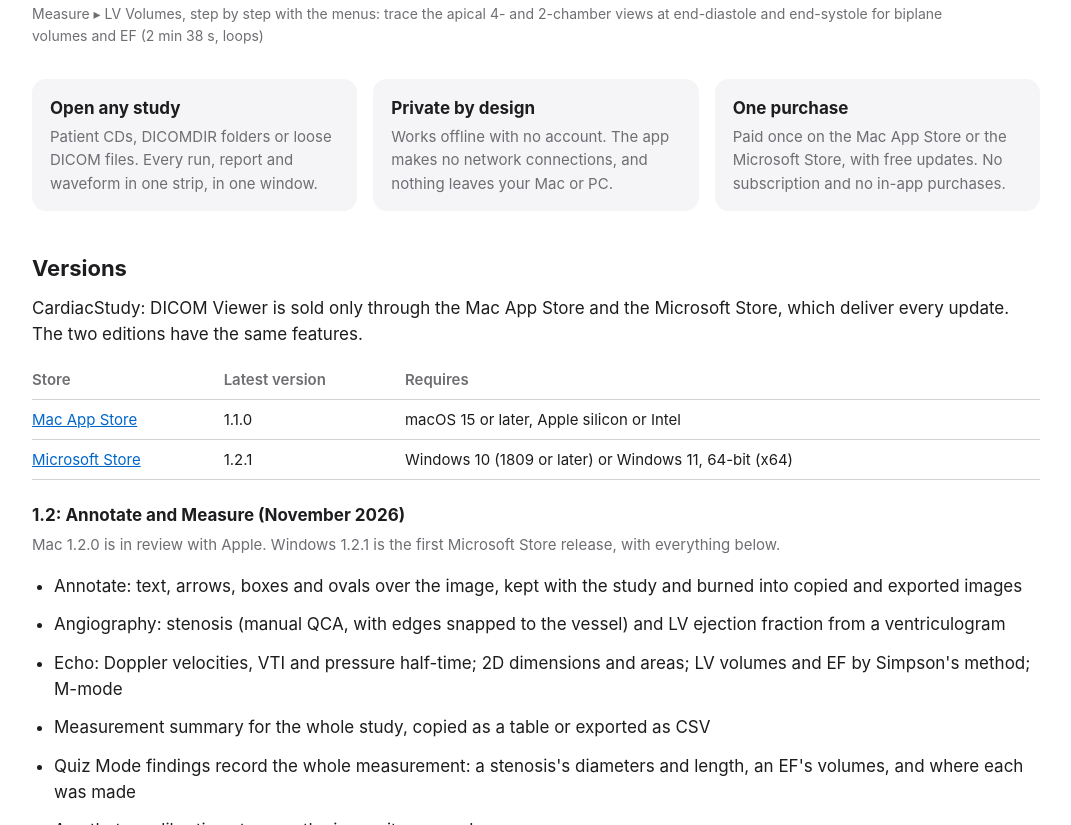
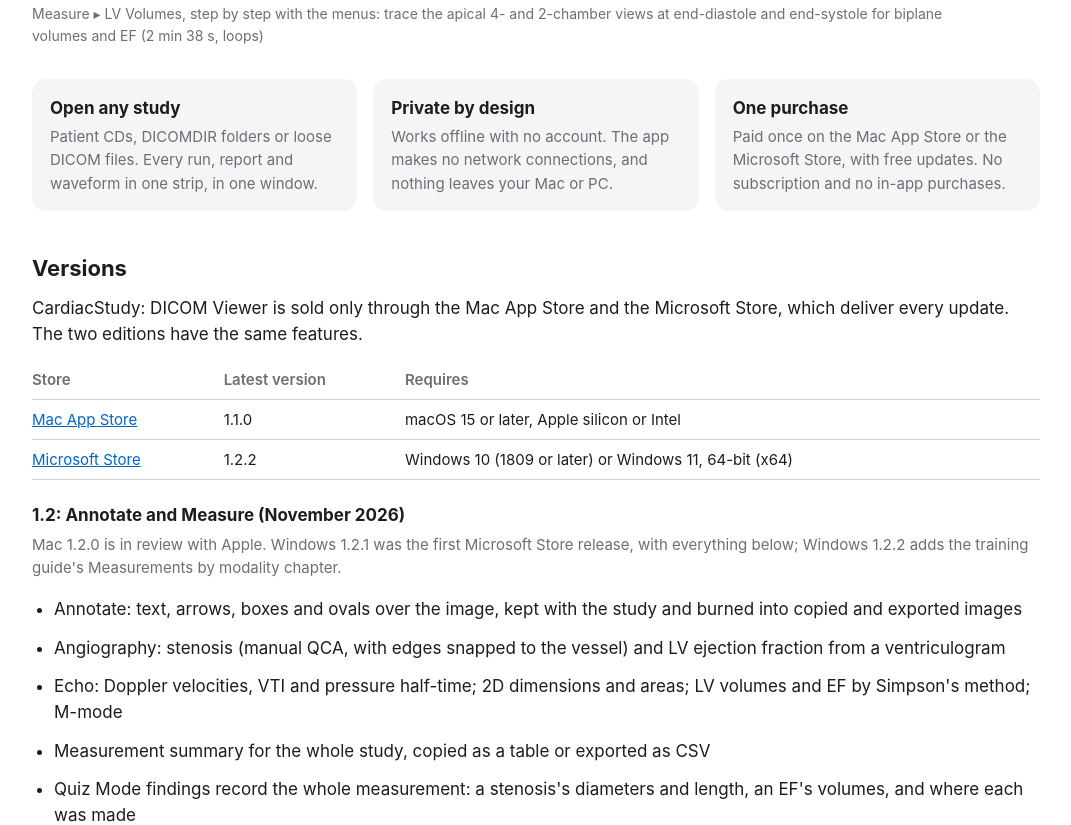
Before and after one commit to wlapointe/williamshillsoftware-site, a plain HTML site: page cardiacstudy-player/index.html in a window 1280 px wide. Shown: the part 1895-2720 px from the top of the page, without its empty margins (104-1175 px from the left). Drawn offline with Linux system fonts and the light colour scheme.

Commit message:
CardiacStudy Player: Microsoft Store version 1.2.2
The 1.2.2 update is live on the Microsoft Store (2026-11-23).

Co-Authored-By: Claude Opus 5.5 <noreply@anthropic.com>

```diff
--- a/cardiacstudy-player/index.html
+++ b/cardiacstudy-player/index.html
@@ -36,7 +36,7 @@
       </picture>
     </a>
   </div>
-  <p class="latest">Mac App Store: version <span id="mac-version">1.1.0</span> · Microsoft Store: version 1.2.1 (CardiacStudy Player) · <a href="#versions">What's new</a></p>
+  <p class="latest">Mac App Store: version <span id="mac-version">1.1.0</span> · Microsoft Store: version 1.2.2 (CardiacStudy Player) · <a href="#versions">What's new</a></p>
 
   <p class="lede">Play cath and echo cines at their acquired frame rate, with the study's reports and ECG in the same window. Opens patient CDs offline. One purchase, no subscription.</p>
 
@@ -223,12 +223,12 @@
     <thead><tr><th>Store</th><th>Latest version</th><th>Requires</th></tr></thead>
     <tbody>
       <tr><td><a href="https://apps.apple.com/app/id6824492948">Mac App Store</a></td><td><span id="mac-version-2">1.1.0</span></td><td>macOS 15 or later, Apple silicon or Intel</td></tr>
-      <tr><td><a href="https://apps.microsoft.com/detail/9NCS1WJT41L2">Microsoft Store</a></td><td>1.2.1</td><td>Windows 10 (1809 or later) or Windows 11, 64-bit (x64)</td></tr>
+      <tr><td><a href="https://apps.microsoft.com/detail/9NCS1WJT41L2">Microsoft Store</a></td><td>1.2.2</td><td>Windows 10 (1809 or later) or Windows 11, 64-bit (x64)</td></tr>
     </tbody>
   </table>
 
   <h3>1.2: Annotate and Measure (November 2026)</h3>
-  <p class="ver-note">Mac 1.2.0 is in review with Apple. Windows 1.2.1 is the first Microsoft Store release, with everything below.</p>
+  <p class="ver-note">Mac 1.2.0 is in review with Apple. Windows 1.2.1 was the first Microsoft Store release, with everything below; Windows 1.2.2 adds the training guide's Measurements by modality chapter.</p>
   <ul>
     <li>Annotate: text, arrows, boxes and ovals over the image, kept with the study and burned into copied and exported images</li>
     <li>Angiography: stenosis (manual QCA, with edges snapped to the vessel) and LV ejection fraction from a ventriculogram</li>
```
